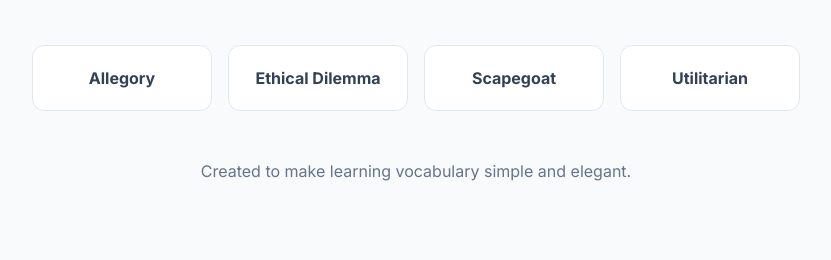
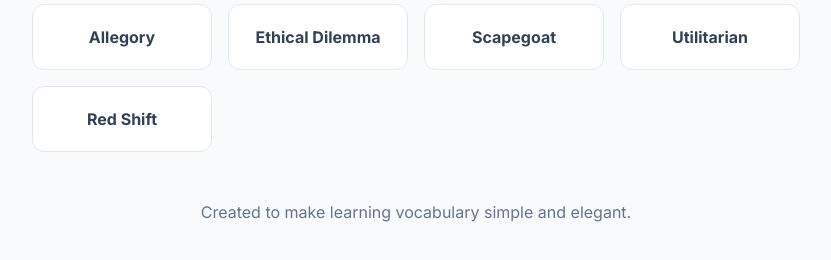
Before and after one commit to jcykung/innovation, a plain HTML site: page index.html in a window 1280 px wide. Shown: the part 362-622 px from the top of the page, without its empty margins (224-1055 px from the left). Drawn offline with nearby package versions, Linux system fonts and the light colour scheme.

Commit message:
Add Red Shift vocab link to index page
A new link to 'Red Shift' has been added to the vocabulary section in index.html for easier navigation to its dedicated page.

```diff
--- a/index.html
+++ b/index.html
@@ -45,6 +45,9 @@
                     </a>
                     <a href="vocab/utilitarian.html" class="block p-5 bg-white border border-slate-200 rounded-xl hover:bg-slate-100 hover:shadow-lg transition-all duration-300 text-center" target="_blank">
                         <span class="font-semibold text-slate-700">Utilitarian</span>
+                    </a>
+                    <a href="vocab/red_shift.html" class="block p-5 bg-white border border-slate-200 rounded-xl hover:bg-slate-100 hover:shadow-lg transition-all duration-300 text-center" target="_blank">
+                        <span class="font-semibold text-slate-700">Red Shift</span>
                     </a>
                 </div>
             </main>
```
